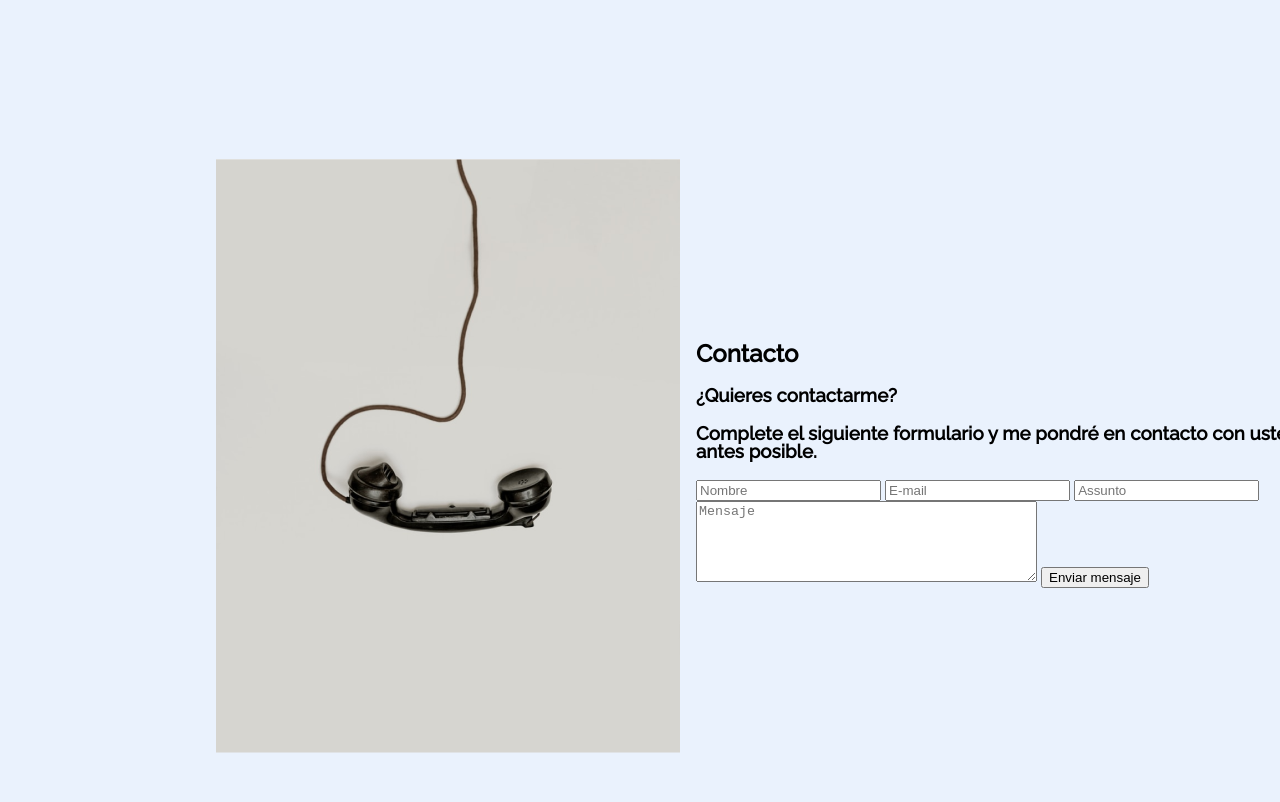
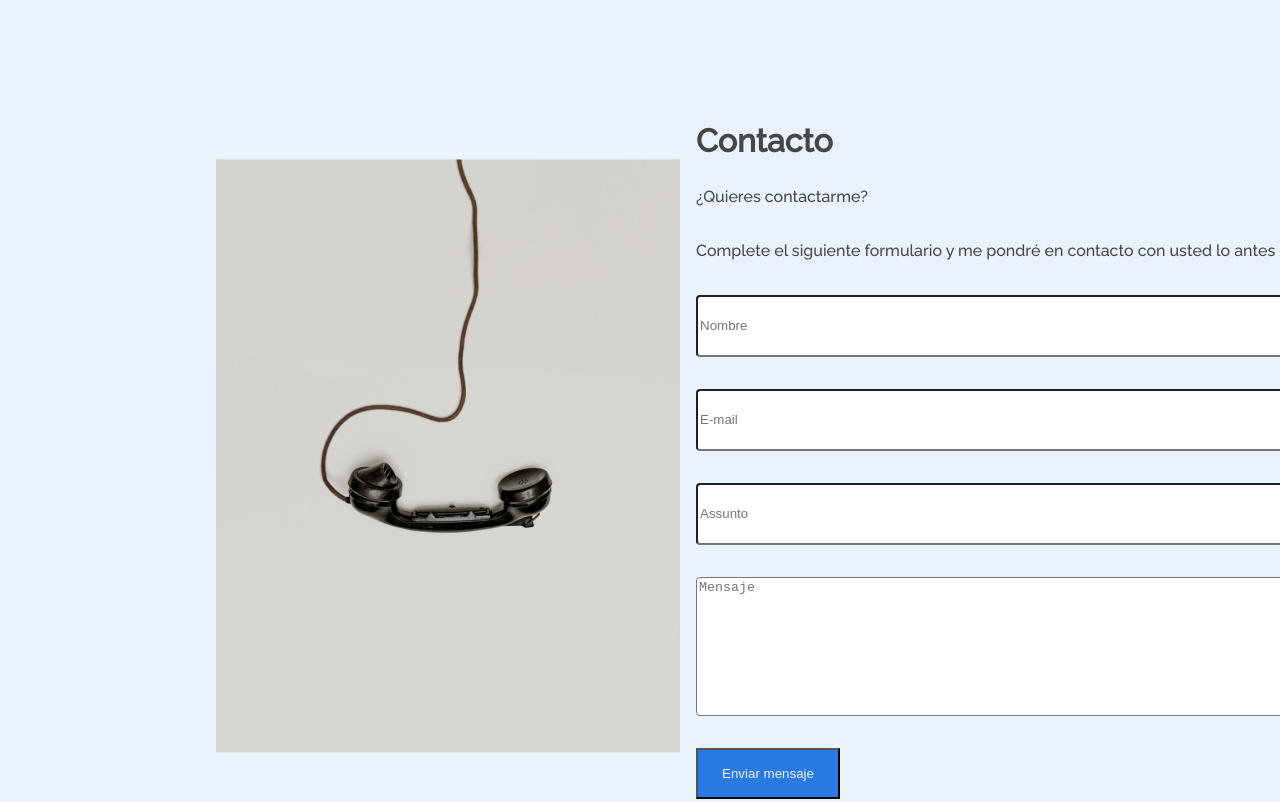
Before and after one commit to lfeliperz/Portafolio-Oracle, a plain HTML site: page index.html in a window 1280 px wide. Shown: the part 4908-5710 px from the top of the page. Drawn offline with Linux system fonts and the light colour scheme.

Commit message:
Formulario Portafolio

```diff
--- a/style.css
+++ b/style.css
@@ -1,5 +1,4 @@
 :root {
-    /* Inserta la variable de los otros colores inspeccionando el exemplo de figma */
     --cor-de-fundo: #F5F5F5;
     --cor-de-link: #000;
 }
@@ -228,8 +227,85 @@ section.formcontato {
     flex-grow: 0;
 }
 
+.formcontato__title {
+    width: 141px;
+    height: 38px;
+    font-family: 'Raleway';
+    font-style: normal;
+    font-weight: 700;
+    font-size: 32px;
+    line-height: 38px;
+    color: #464646;
+    flex: none;
+    order: 0;
+    flex-grow: 0;
+}
 
+.formcontato__subtext {
+    width: 656px;
+    height: 38px;
+    font-family: 'Raleway';
+    font-style: normal;
+    font-weight: 500;
+    font-size: 16px;
+    line-height: 19px;
+    color: #464646;
+    flex: none;
+    order: 1;
+    flex-grow: 0;
+}
 
+.formcontato__form {
+    display: flex;
+    flex-direction: column;
+    align-items: flex-start;
+    padding: 0px;
+    gap: 32px;
+    width: 656px;
+    height: 520px;
+    flex: none;
+    order: 1;
+    align-self: stretch;
+    flex-grow: 0;
+}
+
+.formcontato__input {
+    width: 656px;
+    height: 56px;
+    background: #FFFFFF;
+    border-radius: 4px;
+    flex: none;
+    order: 0;
+    align-self: stretch;
+    flex-grow: 0;
+}
+
+.formcontato__textarea {
+    width: 656px;
+    height: 133px;
+    background: #FFFFFF;
+    border-radius: 4px;
+    flex: none;
+    order: 0;
+    align-self: stretch;
+    flex-grow: 0;
+}
+
+.formcontato__botao {
+    display: flex;
+    flex-direction: row;
+    justify-content: center;
+    align-items: center;
+    padding: 16px;
+    gap: 10px;
+    width: 144px;
+    height: 51px;
+    background: #2A7AE4;
+    color:#EAF2FD;
+    flex: none;
+    order: 2;
+    flex-grow: 0;
+}
 
 section.footer {
     display: flex;
```
Also changed, not shown: 1 other file.
